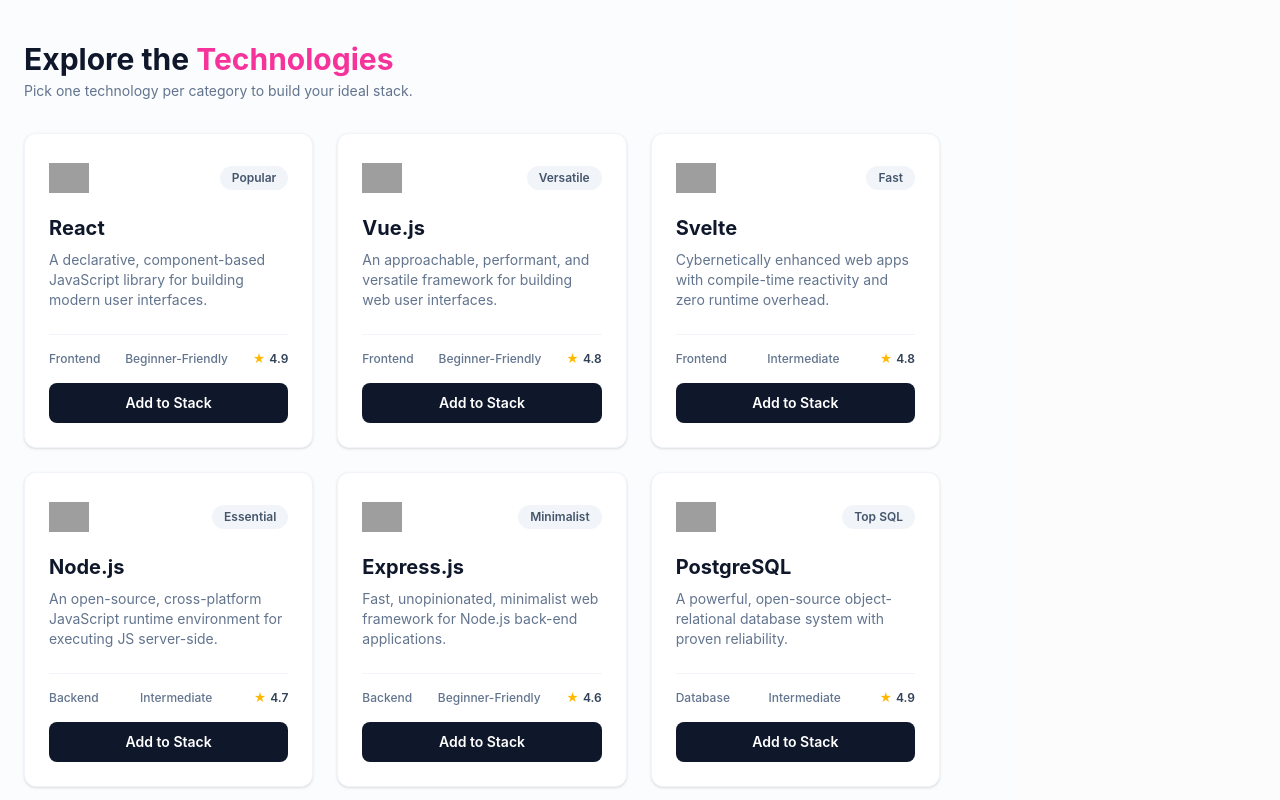
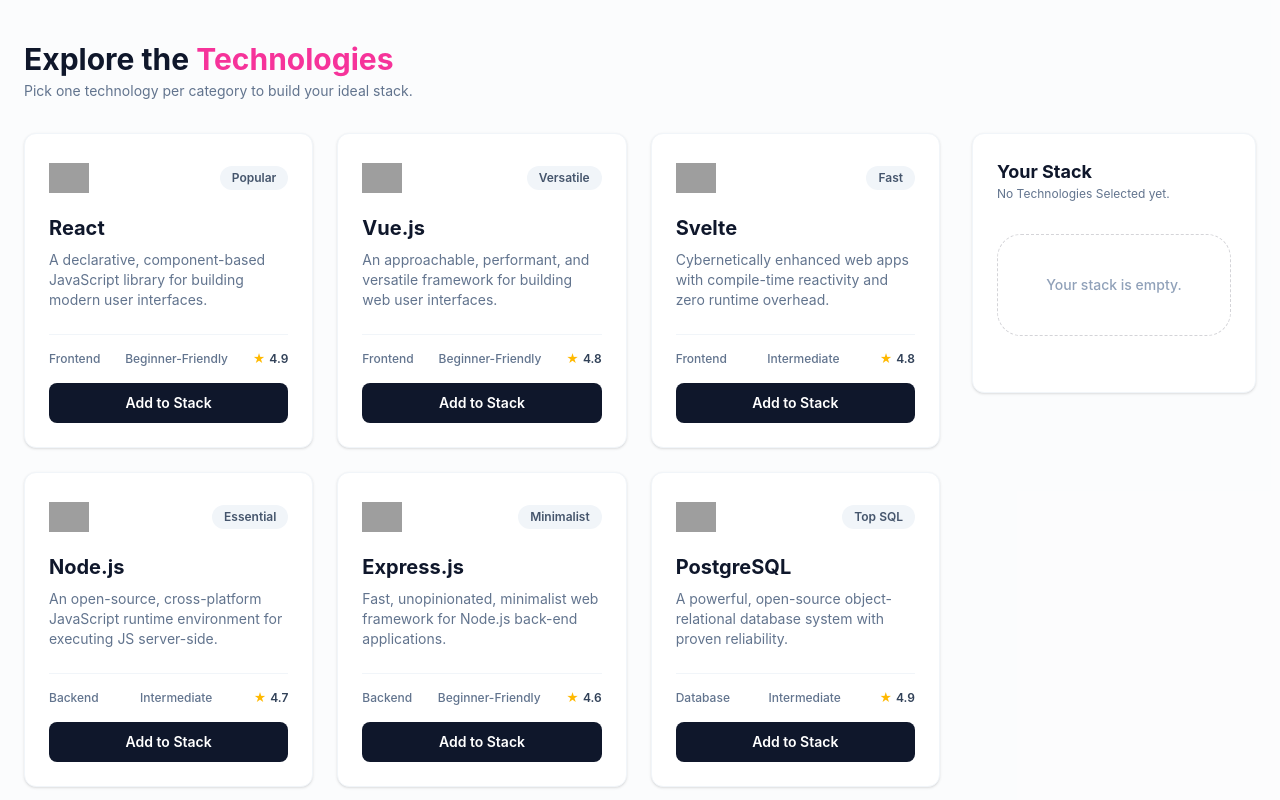
Before and after one commit to iamsuvodevnath/dev-stack-builder, a React (Vite) app: page / in a window 1280 px wide. Shown: the part 780-1580 px from the top of the page. Built offline with nearby package versions, Linux system fonts and the light colour scheme; grey boxes are pictures that could not be loaded.

Commit message:
feat:add  stackSidebar component

```diff
--- a/src/App.tsx
+++ b/src/App.tsx
@@ -5,6 +5,8 @@
 import Navbar from "./components/Navbar";
 import Hero from "./components/Hero";
 import TechnologyCard from "./components/TechnologyCard";
+import StackSidebar from "./components/StackSidebar";
+// import Footer from "./components/Footer";
 import type { Technology } from "./types/technology";
 
 function App() {
@@ -12,7 +14,7 @@
   const [selectedStack, setSelectedStack] = useState<Technology[]>([]);
   const [loading, setLoading] = useState<boolean>(true);
 
-   useEffect(() => {
+  useEffect(() => {
     fetch("/technologies.json")
       .then((res) => {
         if (!res.ok) throw new Error("Network response was not ok");
@@ -28,7 +30,7 @@
       });
   }, []);
 
-    const handleAddToStack = (tech: Technology) => {
+  const handleAddToStack = (tech: Technology) => {
     const isAlreadyAdded = selectedStack.some((item) => item.id === tech.id);
     if (isAlreadyAdded) {
       toast.warning(`${tech.name} is already in your stack!`);
@@ -37,7 +39,15 @@
     setSelectedStack([...selectedStack, tech]);
     toast.success(`Added ${tech.name} to your stack!`);
   };
+  const handleRemoveFromStack = (id: string) => {
+    setSelectedStack(selectedStack.filter((item) => item.id !== id));
+    toast.info("Item removed from stack.");
+  };
 
+  const handleRemoveAll = () => {
+    setSelectedStack([]);
+    toast.error("Removed all items from stack.");
+  };
 
   return (
     <div className="min-h-screen bg-slate-50/50">
@@ -68,8 +78,13 @@
                 />
               ))}
             </div>
-
-
+            <div className="lg:col-span-1">
+              <StackSidebar
+                stack={selectedStack}
+                onRemove={handleRemoveFromStack}
+                onRemoveAll={handleRemoveAll}
+              />
+            </div>
           </div>
         )}
       </main>
--- a/src/components/StackSidebar.tsx
+++ b/src/components/StackSidebar.tsx
@@ -0,0 +1,71 @@
+import React from "react";
+import type { Technology } from "../types/technology";
+
+interface Props {
+  stack: Technology[];
+  onRemove: (id: string) => void;
+  onRemoveAll: () => void;
+}
+
+const StackSidebar: React.FC<Props> = ({ stack, onRemove, onRemoveAll }) => {
+  return (
+    <aside className="h-fit rounded-xl border border-slate-100 bg-white p-6 shadow-sm">
+      <h2 className="text-lg font-bold text-slate-900">Your Stack</h2>
+      {stack.length === 0 ? (
+        <p className="text-xs text-slate-500">No Technologies Selected yet.</p>
+      ) : (
+        <p className="text-xs text-slate-500 ">
+          {stack.length} Technololies Selected
+        </p>
+      )}
+
+      {/* Empty State vs Selected State */}
+      {stack.length === 0 ? (
+      <div className="my-8 flex flex-col items-center justify-center rounded-3xl border border-dashed border-zinc-300 py-10 text-center">
+          <p className="text-sm font-medium text-slate-400 ">
+            Your stack is empty.
+          </p>
+        </div>
+      ) : (
+        <div className="mt-4 space-y-3">
+          {stack.map((item) => (
+            <div
+              key={item.id}
+              className="flex items-center justify-between rounded-lg border border-slate-300 p-3"
+            >
+              <div className="flex items-center gap-3">
+                <img
+                  src={item.icon}
+                  alt={item.name}
+                  className="h-6 w-6 object-contain"
+                />
+                <div>
+                  <p className="text-sm font-semibold text-slate-800">
+                    {item.name}
+                  </p>
+                  <p className="text-xs text-slate-400">{item.category}</p>
+                </div>
+              </div>
+              <button
+                onClick={() => onRemove(item.id)}
+                className="text-slate-400 hover:text-red-500 transition-colors"
+                aria-label="Remove item"
+              >
+                ✕
+              </button>
+            </div>
+          ))}
+
+          <button
+            onClick={onRemoveAll}
+            className="mt-4 w-full rounded-lg border border-red-200 py-2 text-xs font-semibold text-red-500 hover:bg-red-50 transition-colors"
+          >
+            Remove All
+          </button>
+        </div>
+      )}
+    </aside>
+  );
+};
+
+export default StackSidebar;
```
